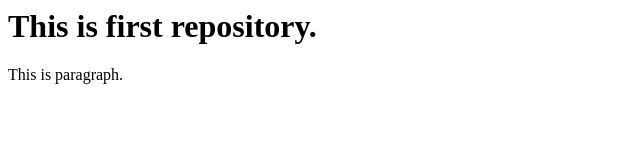
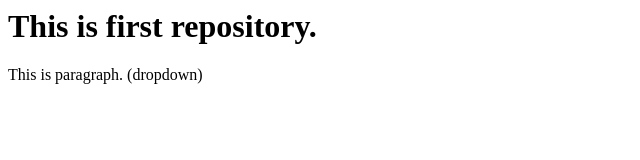
Before and after one commit to AnkurMangroliya/LocalRepo, a plain HTML site: page index.html in a window 1280 px wide. Shown: the full height of the page, 0-640 px from the left. Drawn offline with Linux system fonts and the light colour scheme.

```diff
--- a/index.html
+++ b/index.html
@@ -1,2 +1,2 @@
 <h1>This is first repository.</h1>
-<p>This is paragraph.</p>
+<p>This is paragraph. (dropdown)</p>
```
